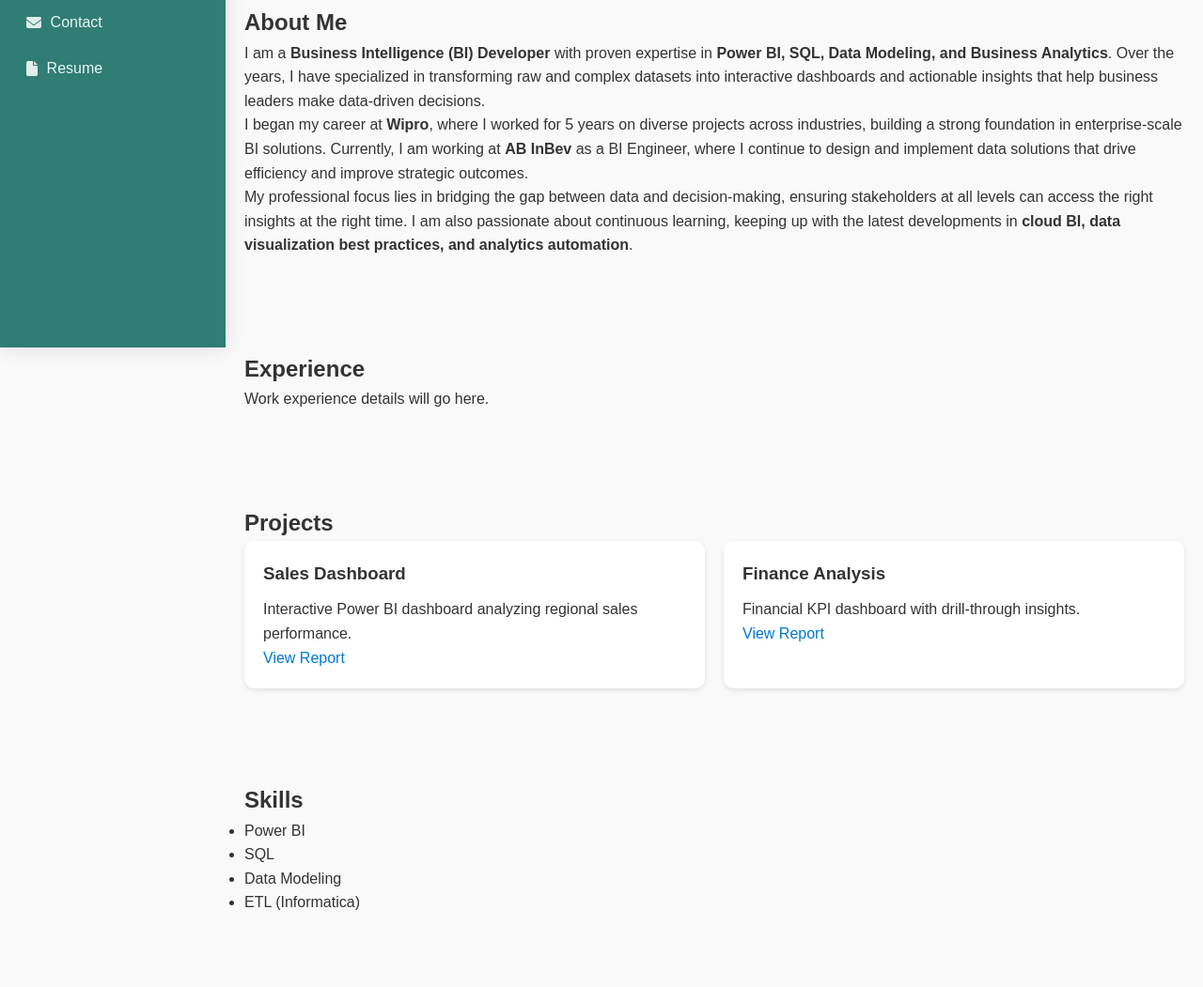
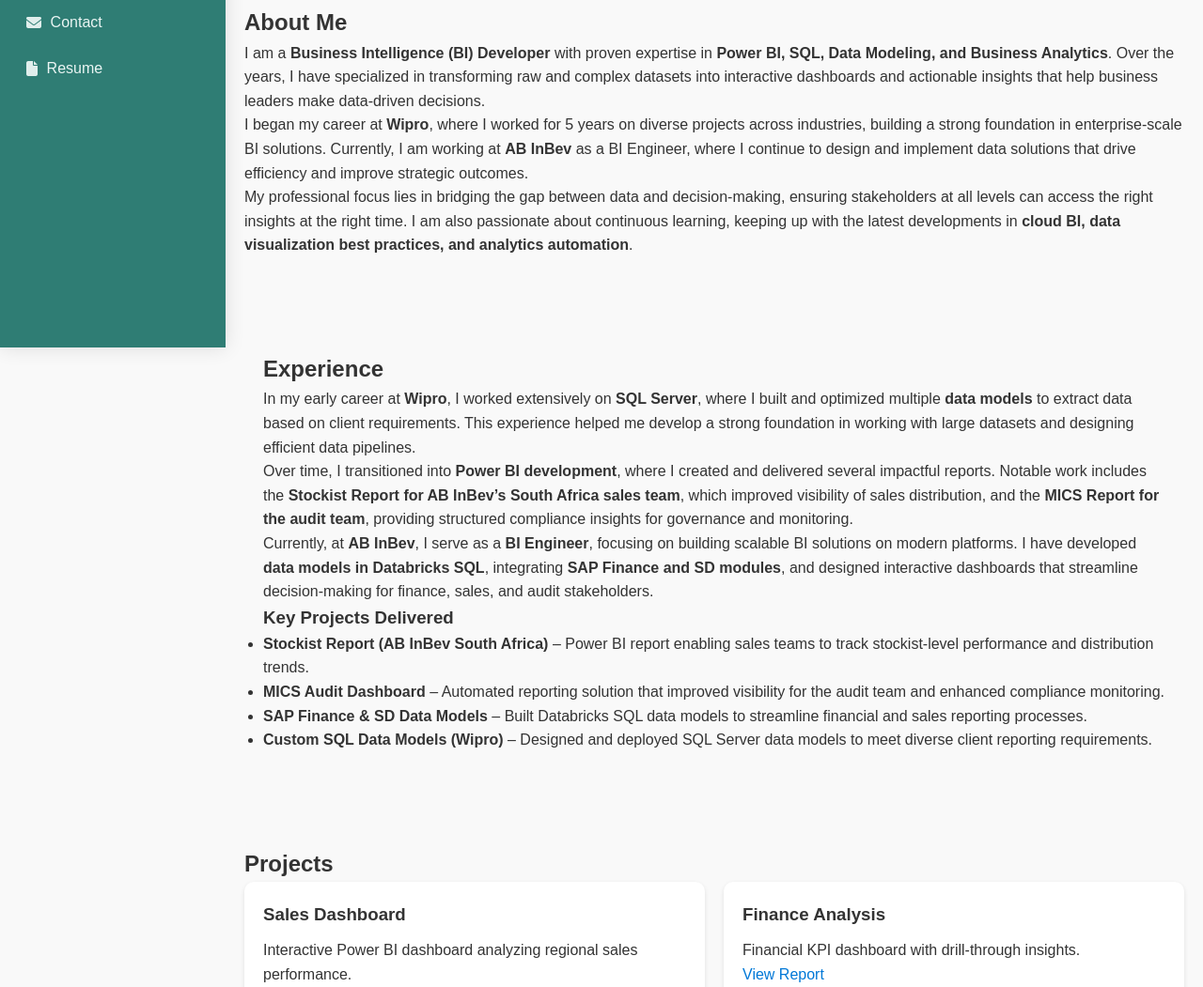
Before and after one commit to Venkat-BI/Analytics, a plain HTML site: page index.html in a window 1280 px wide. Shown: the part 430-1481 px from the top of the page at 94% size. Drawn offline with Linux system fonts and the light colour scheme.

Commit message:
Update index.html

```diff
--- a/index.html
+++ b/index.html
@@ -67,12 +67,33 @@
     </section>
 
     <!-- Experience Section -->
-    <section id="experience">
-      <div class="container">
-        <h2>Experience</h2>
-        <p>Work experience details will go here.</p>
-      </div>
-    </section>
+   <section id="experience" class="container">
+  <h2>Experience</h2>
+  <p>
+    In my early career at <strong>Wipro</strong>, I worked extensively on <strong>SQL Server</strong>,
+    where I built and optimized multiple <strong>data models</strong> to extract data based on client requirements.
+    This experience helped me develop a strong foundation in working with large datasets and designing efficient data pipelines.
+  </p>
+  <p>
+    Over time, I transitioned into <strong>Power BI development</strong>, where I created and delivered several impactful reports.
+    Notable work includes the <strong>Stockist Report for AB InBev’s South Africa sales team</strong>, which improved visibility of sales distribution,
+    and the <strong>MICS Report for the audit team</strong>, providing structured compliance insights for governance and monitoring.
+  </p>
+  <p>
+    Currently, at <strong>AB InBev</strong>, I serve as a <strong>BI Engineer</strong>, focusing on building scalable BI solutions on modern platforms.
+    I have developed <strong>data models in Databricks SQL</strong>, integrating <strong>SAP Finance and SD modules</strong>,
+    and designed interactive dashboards that streamline decision-making for finance, sales, and audit stakeholders.
+  </p>
+
+  <h3>Key Projects Delivered</h3>
+  <ul>
+    <li><strong>Stockist Report (AB InBev South Africa)</strong> – Power BI report enabling sales teams to track stockist-level performance and distribution trends.</li>
+    <li><strong>MICS Audit Dashboard</strong> – Automated reporting solution that improved visibility for the audit team and enhanced compliance monitoring.</li>
+    <li><strong>SAP Finance & SD Data Models</strong> – Built Databricks SQL data models to streamline financial and sales reporting processes.</li>
+    <li><strong>Custom SQL Data Models (Wipro)</strong> – Designed and deployed SQL Server data models to meet diverse client reporting requirements.</li>
+  </ul>
+</section>
+
 
     <!-- Projects Section -->
     <section id="projects">
```
